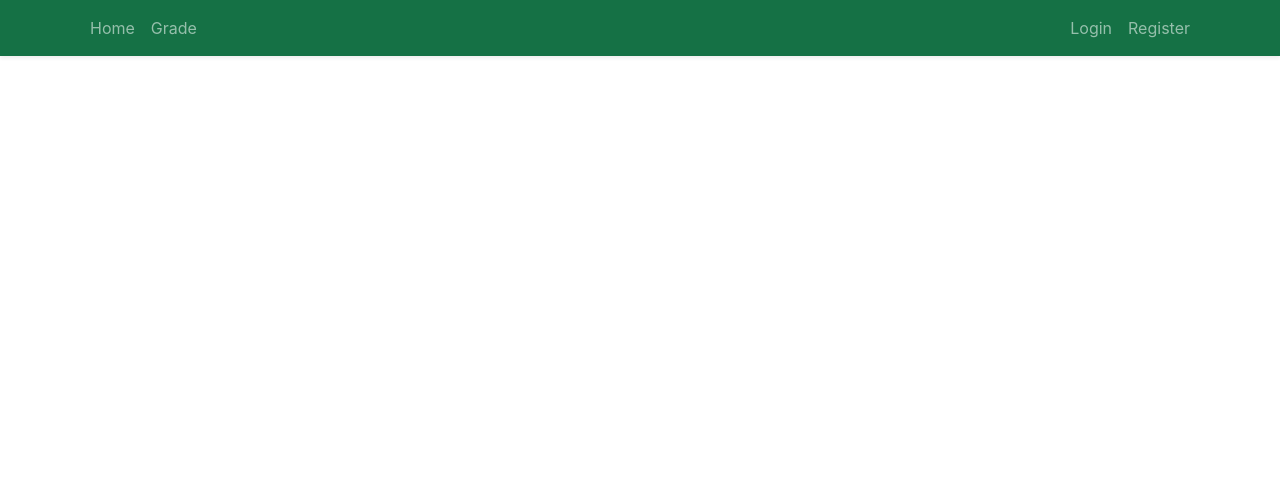
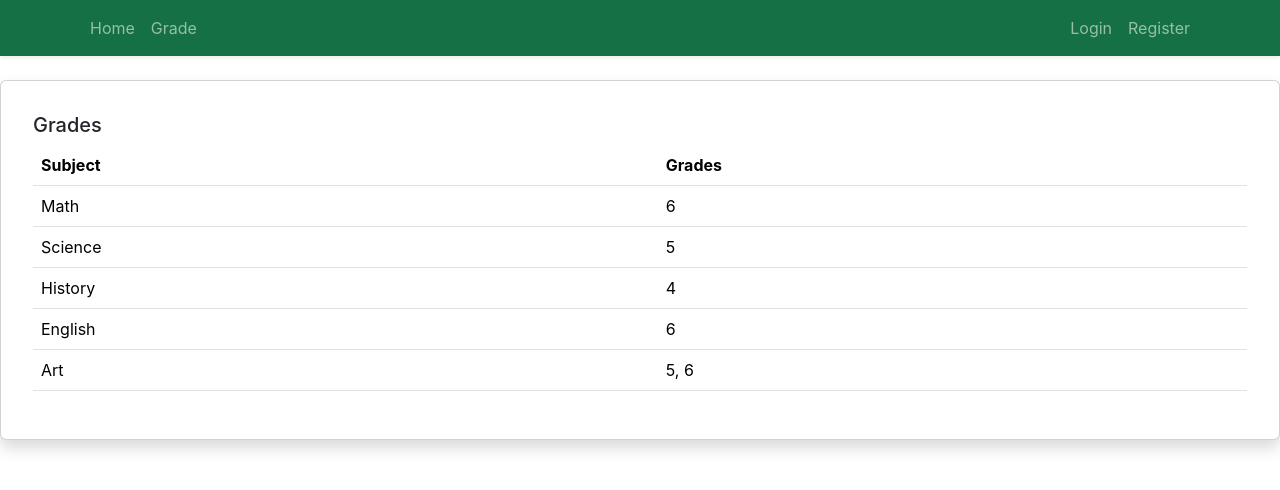
Before and after one commit to ChrisY60/HT2024, a React (Create React App) app in the folder frontend/htx/: page /grades in a window 1280 px wide. Shown: the top 490 px of the page. Built offline with nearby package versions, Linux system fonts and the light colour scheme.

Commit message:
grades list

```diff
--- a/frontend/htx/src/App.js
+++ b/frontend/htx/src/App.js
@@ -8,6 +8,7 @@ import Navbar from "./components/Navbar";
 import Main from "./components/Main";
 import Assignments from "./components/Assignments";
 import Subject from "./components/Subject"
+import Grades from "./components/Grades";
 
 function App() {
     return (
@@ -19,6 +20,7 @@ function App() {
                 <Route path="/register" element={<Register />} />
                 <Route path={"/assignment"} element={<Assignments />} />
                 <Route path={"/subject"} element={<Subject />} />
+                <Route path={"/grades"} element={<Grades />} />
             </Routes>
         </Router>
   );
--- a/frontend/htx/src/components/Grades.jsx
+++ b/frontend/htx/src/components/Grades.jsx
@@ -0,0 +1,38 @@
+import React from 'react';
+
+const Grades = ({ grades }) => {
+    // Dummy data for testing
+    const dummyGrades = [
+        { subject: 'Math', grade: [6] },
+        { subject: 'Science', grade: [5] },
+        { subject: 'History', grade: [4] },
+        { subject: 'English', grade: [6] },
+        { subject: 'Art', grade: [5, 6] },
+    ];
+
+    return (
+        <div className="card shadow p-3 mb-5 mt-5 bg-white rounded">
+            <div className="card-body">
+                <h5 className="card-title">Grades</h5>
+                <table className="table">
+                    <thead>
+                    <tr>
+                        <th>Subject</th>
+                        <th>Grades</th>
+                    </tr>
+                    </thead>
+                    <tbody>
+                    {dummyGrades.map((grade, index) => (
+                        <tr key={index}>
+                            <td>{grade.subject}</td>
+                            <td>{grade.grade.join(', ')}</td>
+                        </tr>
+                    ))}
+                    </tbody>
+                </table>
+            </div>
+        </div>
+    );
+};
+
+export default Grades;
--- a/frontend/htx/src/components/Navbar.jsx
+++ b/frontend/htx/src/components/Navbar.jsx
@@ -7,7 +7,7 @@ const Navbar = () => (
             {/* Left side */}
             <div className="navbar-nav mr-auto">
                 <Link to="/" className="nav-item nav-link font-weight-bold">Home</Link>
-                <Link to="/" className="nav-item nav-link font-weight-bold">Grade</Link>
+                <Link to="/grades" className="nav-item nav-link font-weight-bold">Grade</Link>
             </div>
             {/* Right side */}
             <div className="navbar-nav ml-auto">
```
